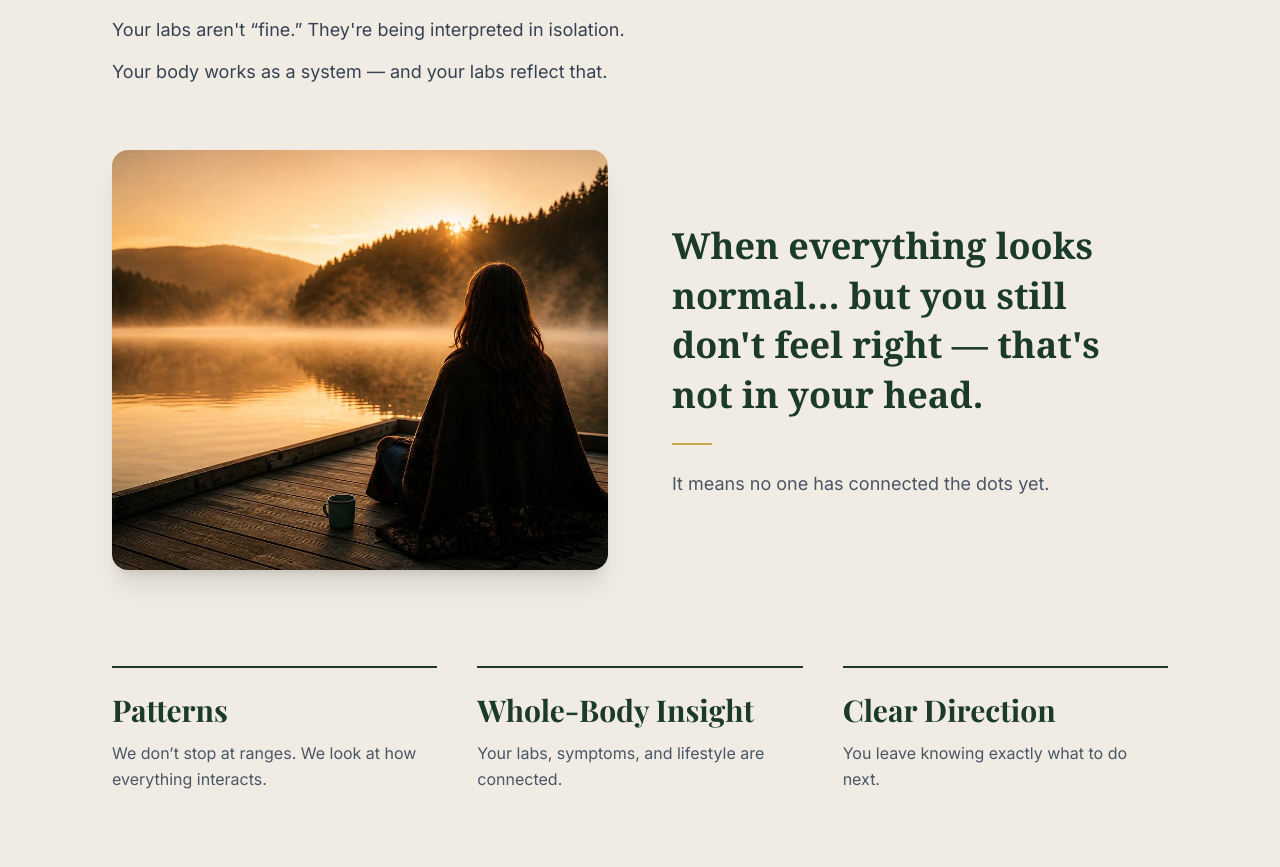
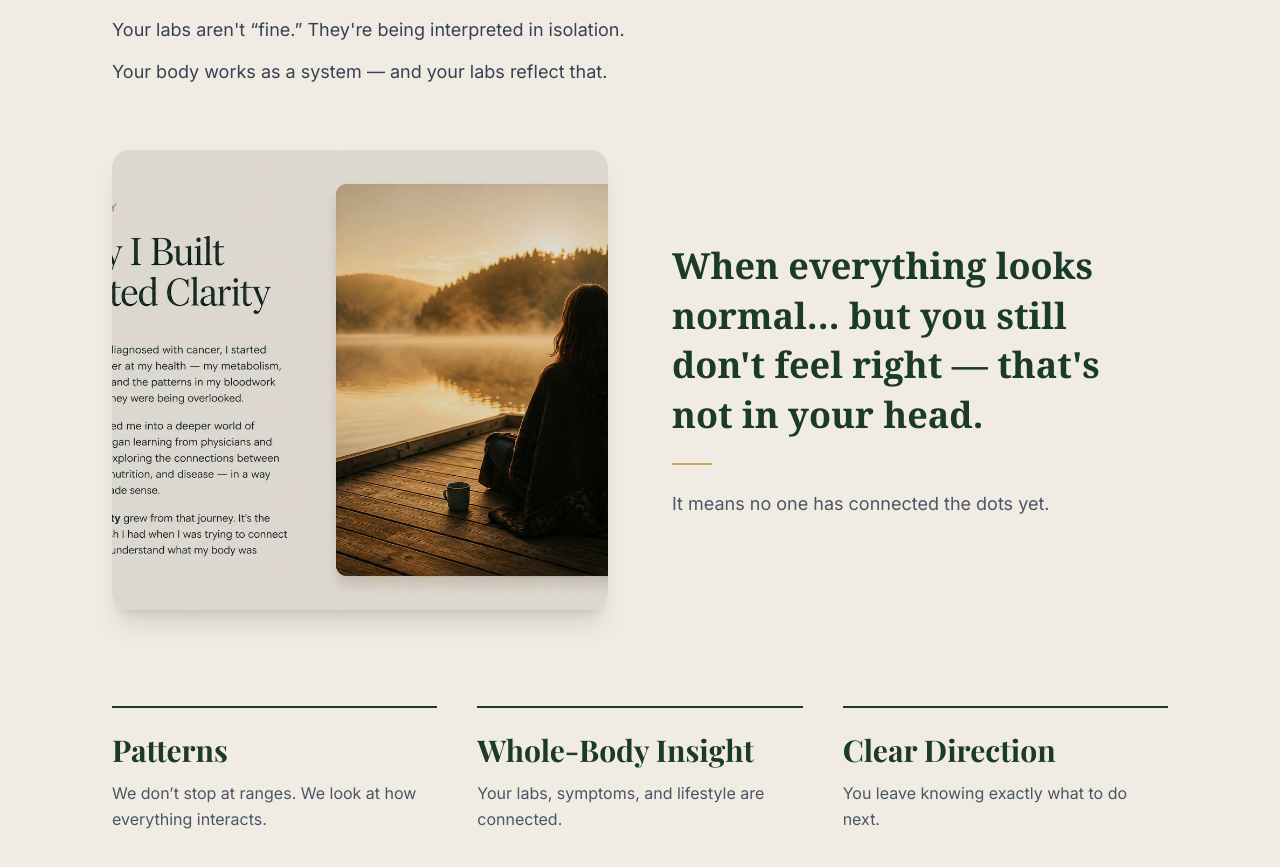
Before and after one commit to Sherryfarmshop/rooted-clarity-website, a Next.js app: page / in a window 1280 px wide. Shown: the part 4240-5107 px from the top of the page. Built offline with nearby package versions, Linux system fonts and the light colour scheme; a web font is replaced by a local one.

Commit message:
approach-lab-results-image

```diff
--- a/src/components/Approach.tsx
+++ b/src/components/Approach.tsx
@@ -19,13 +19,15 @@ export default function Approach() {
         {/* 2. FEATURE IMAGE + TEXT */}
         <div className="grid md:grid-cols-2 gap-10 lg:gap-16 items-center mb-24">
 
-          {/* Image — cinematic crop */}
-          <div className="overflow-hidden rounded-2xl shadow-xl">
+          {/* Image — lab sheet, tight crop, warm tones */}
+          <div className="relative overflow-hidden rounded-2xl shadow-xl" style={{ flex: "0 0 55%" }}>
             <img
-              src="/images/founder-story.jpg"
-              alt="Woman on dock at sunrise"
-              className="w-full h-[420px] object-cover object-center scale-105"
+              src="/images/lab-results.jpg"
+              alt="Hands reviewing lab results with handwritten notes"
+              className="w-full h-[460px] object-cover object-top"
             />
+            {/* Subtle dark overlay for depth */}
+            <div className="absolute inset-0 bg-black/12 rounded-2xl" />
           </div>
 
           {/* Right text */}
```
Also changed, not shown: public/images/lab-results.jpg (added).
